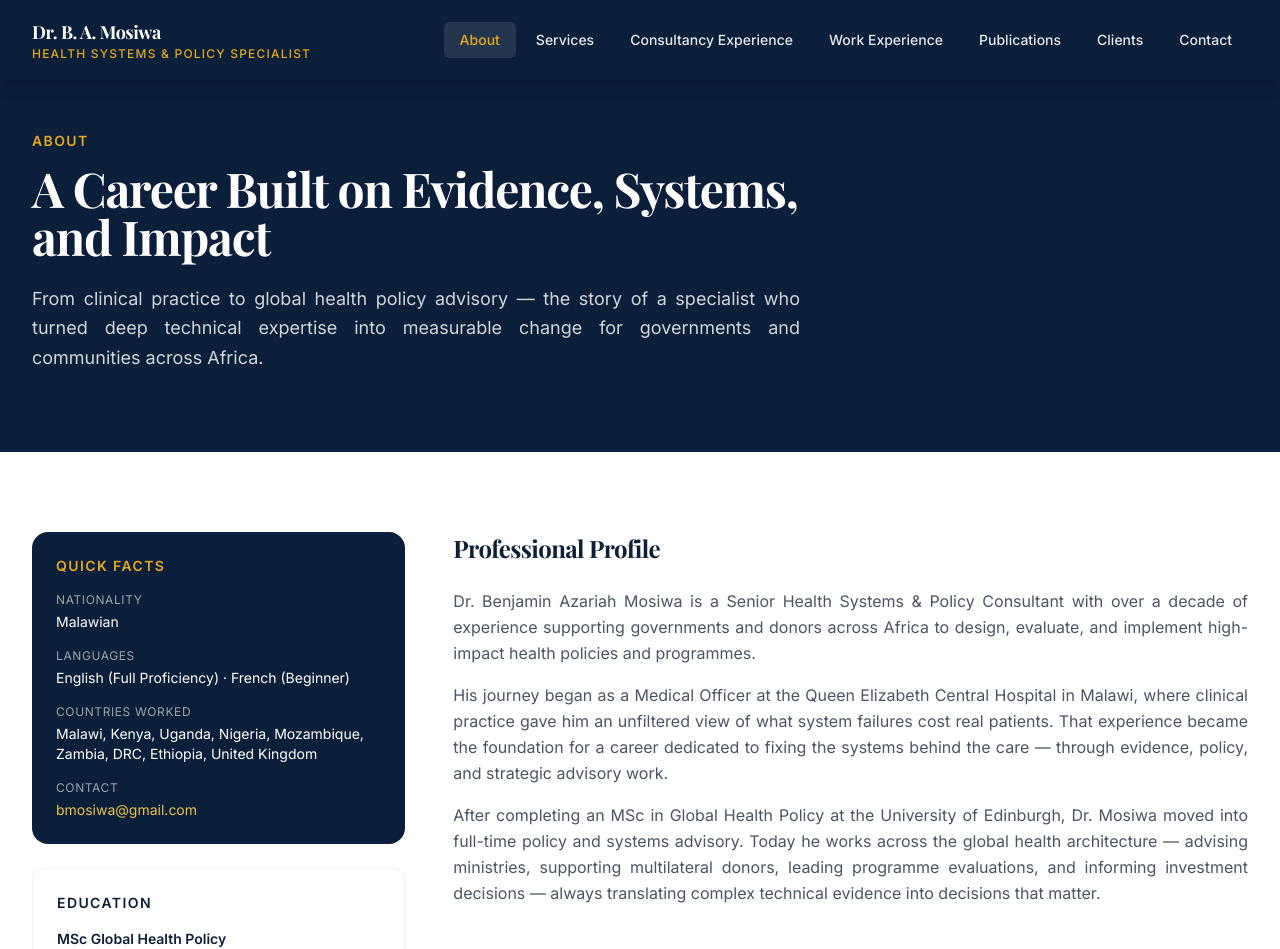
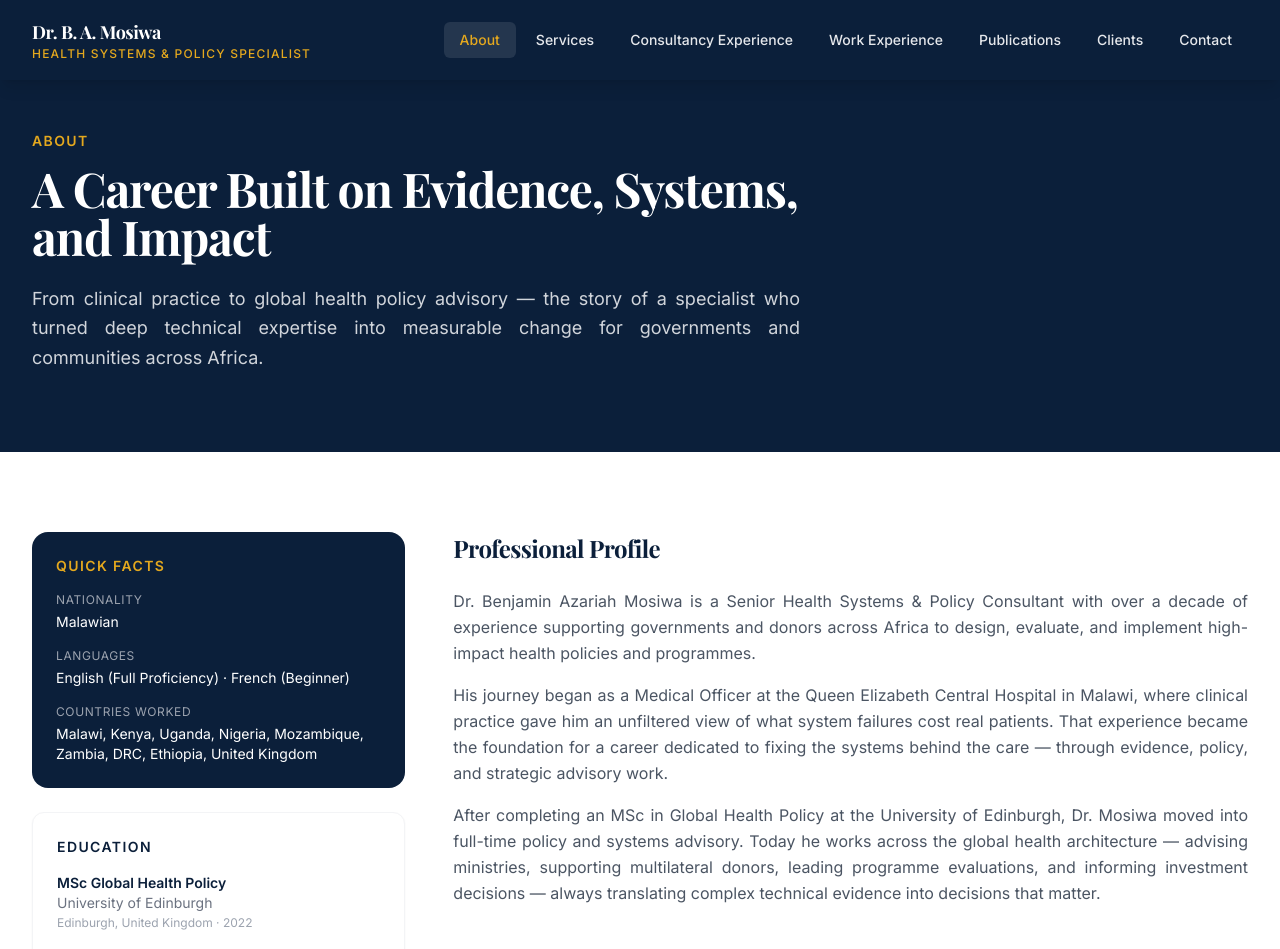
Before and after one commit to bmosiwa-hub/dr-mosiwa-website, a Next.js app: page /about in a window 1280 px wide. Shown: the top 949 px of the page. Built offline with nearby package versions, Linux system fonts and the light colour scheme; a web font is replaced by a local one.

Commit message:
Remove email address from about page sidebar

```diff
--- a/src/app/about/page.tsx
+++ b/src/app/about/page.tsx
@@ -48,12 +48,7 @@ export default function AboutPage() {
                     <span className="text-gray-400 block text-xs uppercase tracking-wider mb-1">Countries Worked</span>
                     <span>{profile.countries.join(", ")}</span>
                   </li>
-                  <li>
-                    <span className="text-gray-400 block text-xs uppercase tracking-wider mb-1">Contact</span>
-                    <a href={`mailto:${profile.email}`} className="text-gold-300 hover:text-gold-200 transition-colors">
-                      {profile.email}
-                    </a>
-                  </li>
+
                 </ul>
               </div>
 
```
